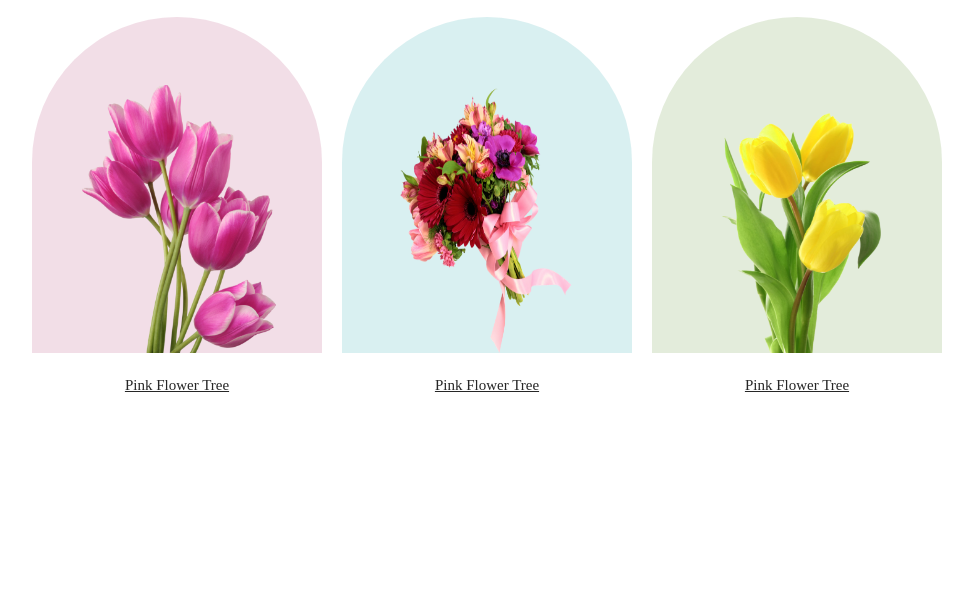
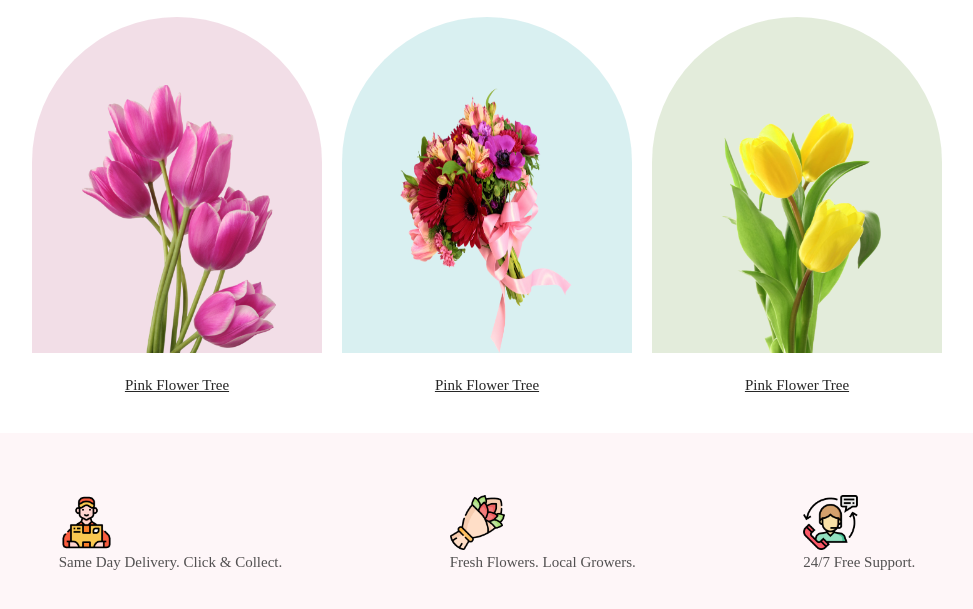
Before and after one commit to Saha-joy7/Flower-shop, a plain HTML site: page index.html in a window 1280 px wide. Shown: the part 743-1352 px from the top of the page, without its empty margins (153-1126 px from the left). Before the commit the page ends 1217 px from the top, so only its background shows below. Drawn offline with Linux system fonts and the light colour scheme.

Commit message:
added the service container

```diff
--- a/index.html
+++ b/index.html
@@ -42,7 +42,22 @@
                 </div>
             </div>
         </section>
-
+        <section>
+            <div class="service-system">
+                <div class="service-system-1st">
+                    <img src="./Flower Asset/Group 57.png" alt="" class="service-system-icon">
+                    <p class="service-system-details">Same Day Delivery. Click & Collect.</p>
+                </div>
+                <div class="service-system-2nd">
+                    <img src="./Flower Asset/Group 58.png" alt="" class="service-system-icon">
+                    <p class="service-system-details">Fresh Flowers. Local Growers.</p>
+                </div>
+                <div class="service-system-3rd">
+                    <img src="./Flower Asset/Group 59.png" alt="" class="service-system-icon">
+                    <p class="service-system-details">24/7 Free Support.</p>
+                </div>
+            </div>
+        </section>
     </header>
     <main></main>
     <footer></footer>
--- a/style/design.css
+++ b/style/design.css
@@ -96,3 +96,22 @@
     gap: 20px;
 
 }
+.service-system{
+    height: 200px;
+    width: 80%;
+    border-radius: 8px;
+    background: rgba(229, 84, 115, 0.05);
+    display: flex;
+    justify-content: space-around;
+    align-items: center;
+    margin: auto;
+    margin-top: 80px;
+}
+.service-system-details{
+    color: rgba(39, 39, 39, 0.80);
+    font-size: 15px;
+}
+.service-system-icon{
+    height: 55px;
+    padding-right: 10px;
+}
```
